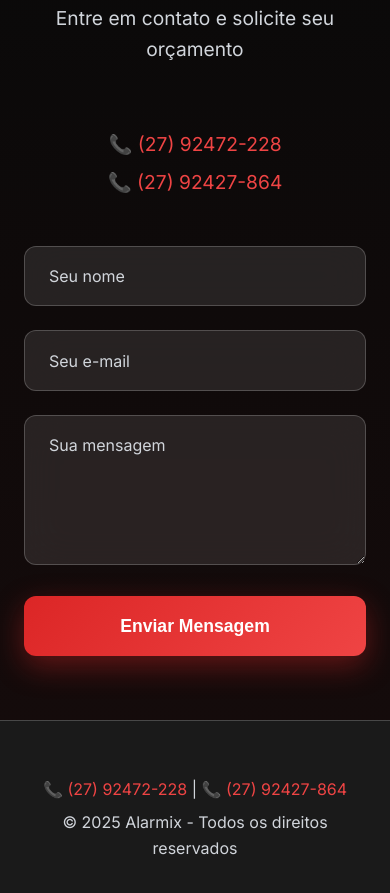
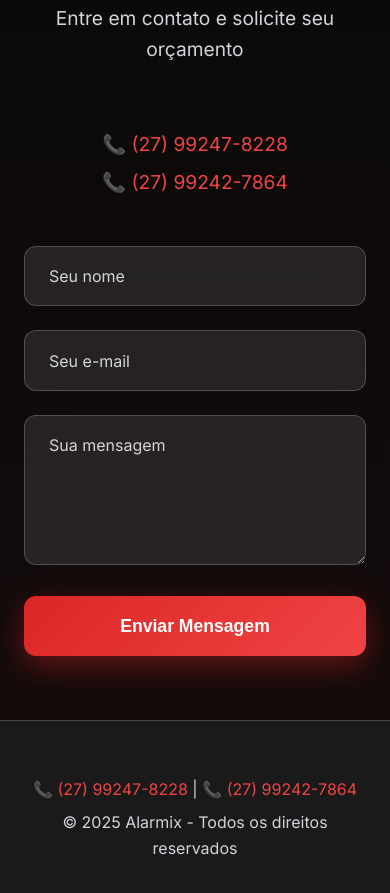
Before and after one commit to ericklrr/alarmix, a plain HTML site: page index.html in a window 390 px wide. Shown: the part 3557-4450 px from the top of the page. Drawn offline with Linux system fonts and the light colour scheme.

Commit message:
Fix displayed phone numbers (only)

```diff
--- a/index.html
+++ b/index.html
@@ -1100,8 +1100,8 @@
             <p>Entre em contato e solicite seu orçamento</p>
         </div>
         <div class="contact-info">
-            <p>📞 <a href="tel:+5527992478228">(27) 92472-228</a></p>
-            <p>📞 <a href="tel:+5527992427864">(27) 92427-864</a></p>
+            <p>📞 <a href="tel:+5527992478228">(27) 99247-8228</a></p>
+            <p>📞 <a href="tel:+5527992427864">(27) 99242-7864</a></p>
         </div>
     <form id="contact-form">
             <div class="form-group">
@@ -1126,7 +1126,7 @@
 </div>
 
 <footer>
-        <p>📞 <a href="tel:+5527992478228">(27) 92472-228</a> | 📞 <a href="tel:+5527992427864">(27) 92427-864</a></p>
+        <p>📞 <a href="tel:+5527992478228">(27) 99247-8228</a> | 📞 <a href="tel:+5527992427864">(27) 99242-7864</a></p>
     <p>© 2025 Alarmix - Todos os direitos reservados</p>
 </footer>
 
```
